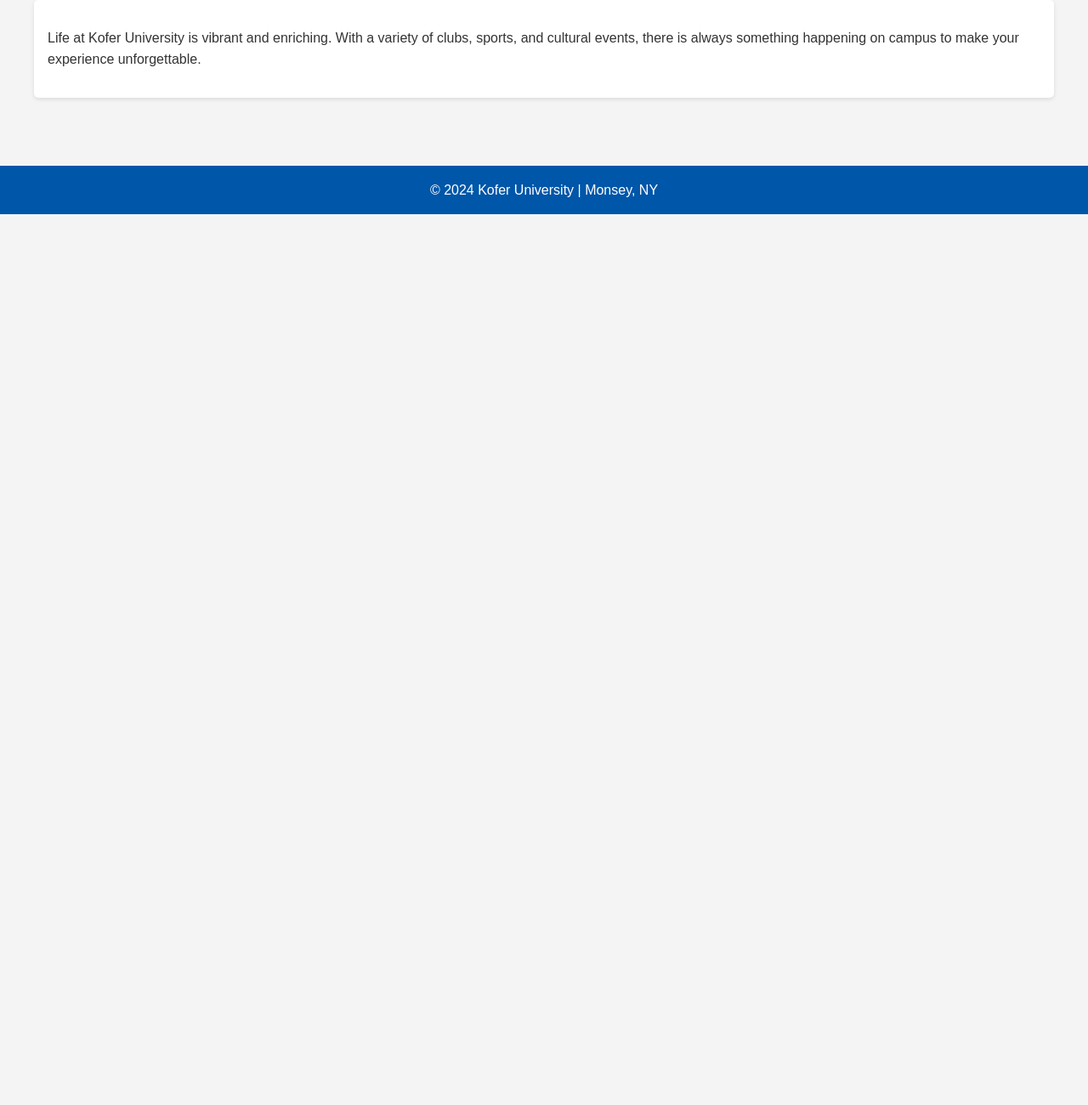
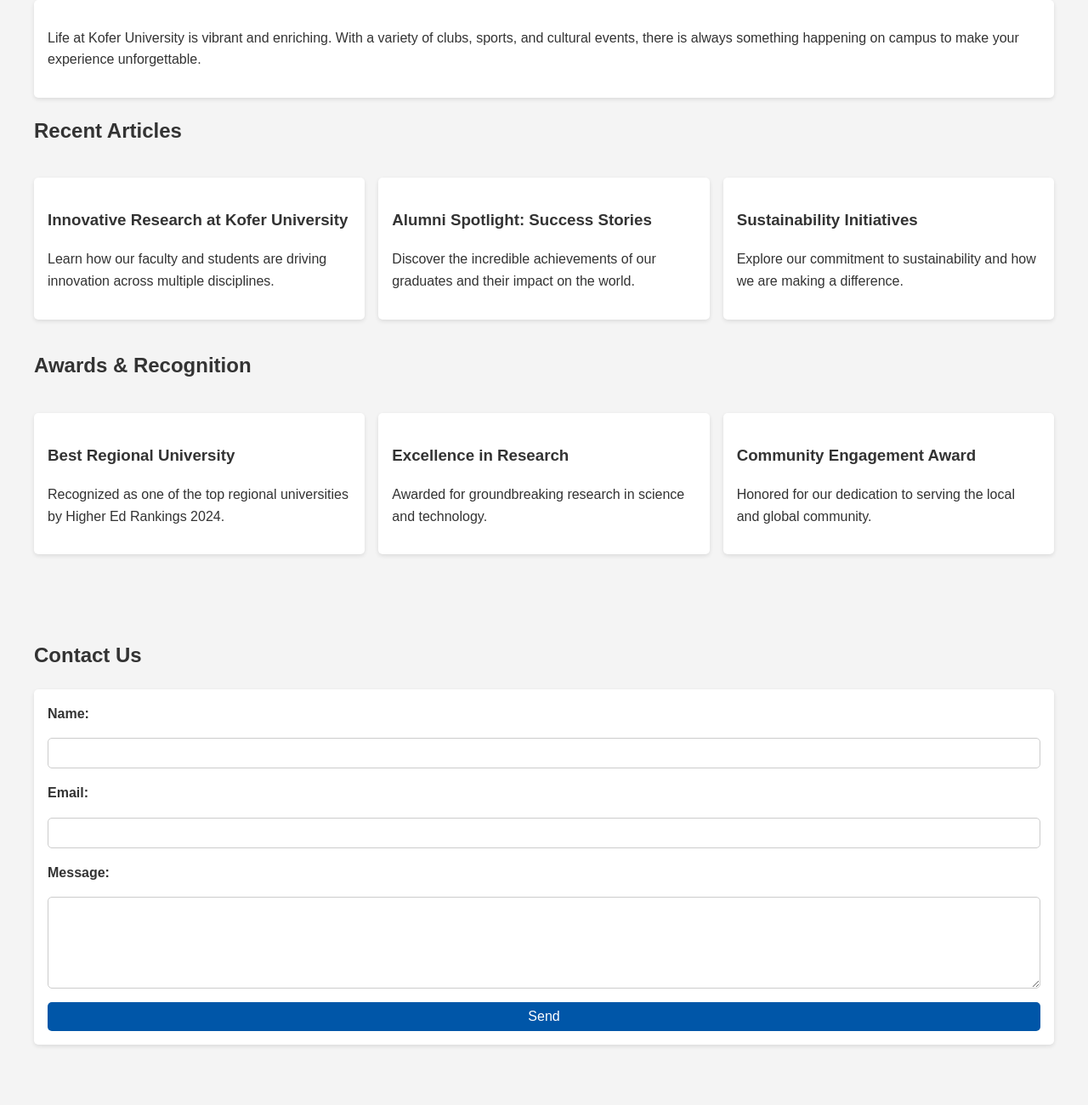
Before and after one commit to 754AK/kofer-university, a plain HTML site: page index.html in a window 1280 px wide. Shown: the part 1200-2500 px from the top of the page at 85% size. Before the commit the page ends 1452 px from the top, so only its background shows below. Drawn offline with Linux system fonts and the light colour scheme.

Commit message:
Update index.html

```diff
--- a/index.html
+++ b/index.html
@@ -23,6 +23,8 @@
         nav {
             background: #003f74;
             padding: 0.5rem;
+            display: flex;
+            justify-content: center;
         }
         nav a {
             color: #fff;
@@ -57,6 +59,11 @@
             border-radius: 5px;
             box-shadow: 0 2px 5px rgba(0,0,0,0.1);
         }
+        .grid {
+            display: grid;
+            grid-template-columns: repeat(auto-fit, minmax(300px, 1fr));
+            gap: 1rem;
+        }
         footer {
             background: #0056a8;
             color: #fff;
@@ -66,6 +73,29 @@
         }
         footer p {
             margin: 0;
+        }
+        .contact-form {
+            display: flex;
+            flex-direction: column;
+            gap: 1rem;
+        }
+        .contact-form label {
+            font-weight: bold;
+        }
+        .contact-form input, .contact-form textarea, .contact-form button {
+            padding: 0.5rem;
+            font-size: 1rem;
+            border: 1px solid #ccc;
+            border-radius: 5px;
+        }
+        .contact-form button {
+            background-color: #0056a8;
+            color: #fff;
+            border: none;
+            cursor: pointer;
+        }
+        .contact-form button:hover {
+            background-color: #003f74;
         }
     </style>
 </head>
@@ -81,6 +111,8 @@
     <a href="#academics">Academics</a>
     <a href="#admissions">Admissions</a>
     <a href="#campus-life">Campus Life</a>
+    <a href="#articles">Articles</a>
+    <a href="#awards">Awards</a>
     <a href="#contact">Contact</a>
 </nav>
 
@@ -108,6 +140,56 @@
     <div class="card">
         <p>Life at Kofer University is vibrant and enriching. With a variety of clubs, sports, and cultural events, there is always something happening on campus to make your experience unforgettable.</p>
     </div>
+
+    <h2 id="articles">Recent Articles</h2>
+    <div class="grid">
+        <div class="card">
+            <h3>Innovative Research at Kofer University</h3>
+            <p>Learn how our faculty and students are driving innovation across multiple disciplines.</p>
+        </div>
+        <div class="card">
+            <h3>Alumni Spotlight: Success Stories</h3>
+            <p>Discover the incredible achievements of our graduates and their impact on the world.</p>
+        </div>
+        <div class="card">
+            <h3>Sustainability Initiatives</h3>
+            <p>Explore our commitment to sustainability and how we are making a difference.</p>
+        </div>
+    </div>
+
+    <h2 id="awards">Awards & Recognition</h2>
+    <div class="grid">
+        <div class="card">
+            <h3>Best Regional University</h3>
+            <p>Recognized as one of the top regional universities by Higher Ed Rankings 2024.</p>
+        </div>
+        <div class="card">
+            <h3>Excellence in Research</h3>
+            <p>Awarded for groundbreaking research in science and technology.</p>
+        </div>
+        <div class="card">
+            <h3>Community Engagement Award</h3>
+            <p>Honored for our dedication to serving the local and global community.</p>
+        </div>
+    </div>
+</section>
+
+<section class="container" id="contact">
+    <h2>Contact Us</h2>
+    <div class="card">
+        <form class="contact-form" action="https://formspree.io/f/{your-form-id}" method="POST">
+            <label for="name">Name:</label>
+            <input type="text" id="name" name="name" required>
+
+            <label for="email">Email:</label>
+            <input type="email" id="email" name="email" required>
+
+            <label for="message">Message:</label>
+            <textarea id="message" name="message" rows="5" required></textarea>
+
+            <button type="submit">Send</button>
+        </form>
+    </div>
 </section>
 
 <footer>
```
